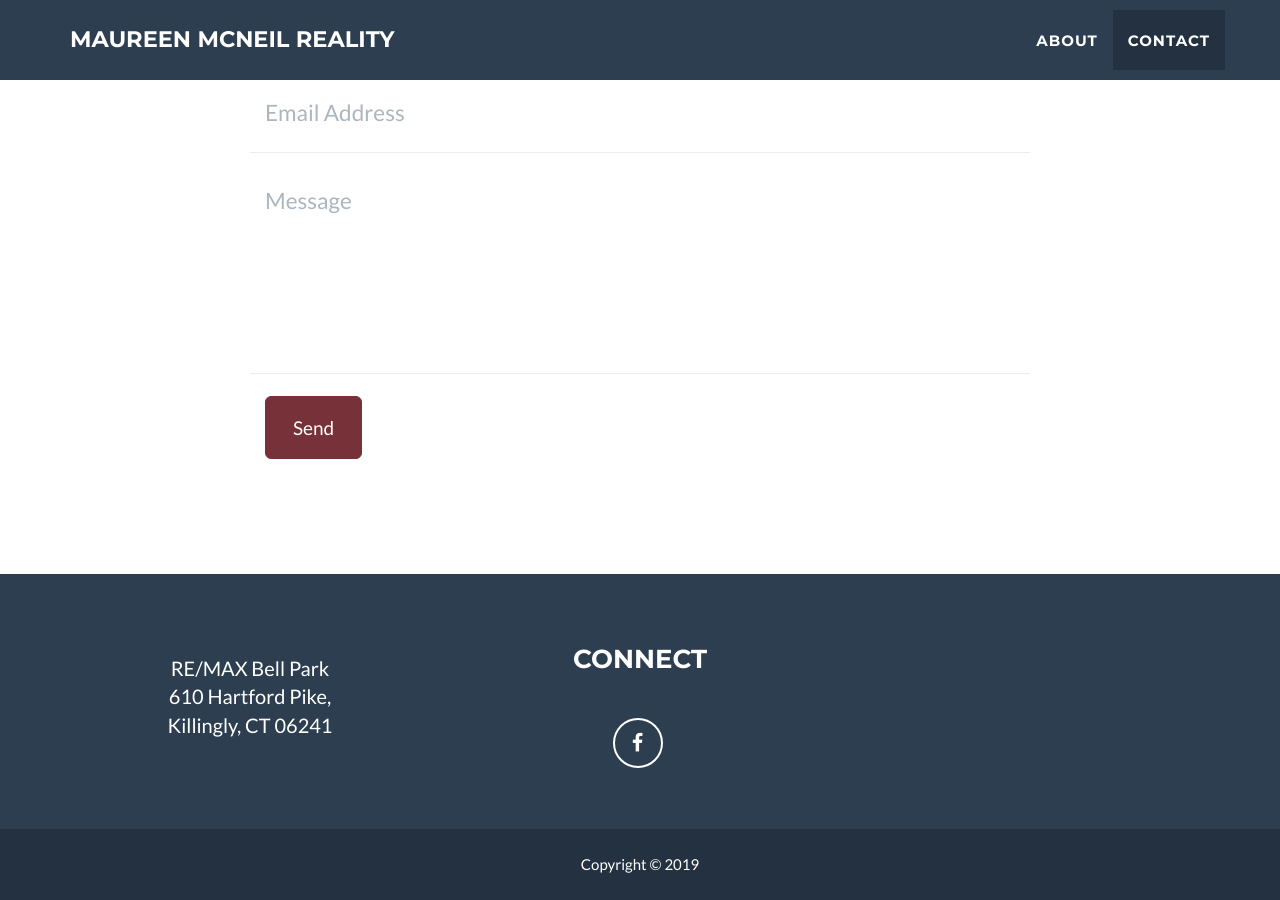
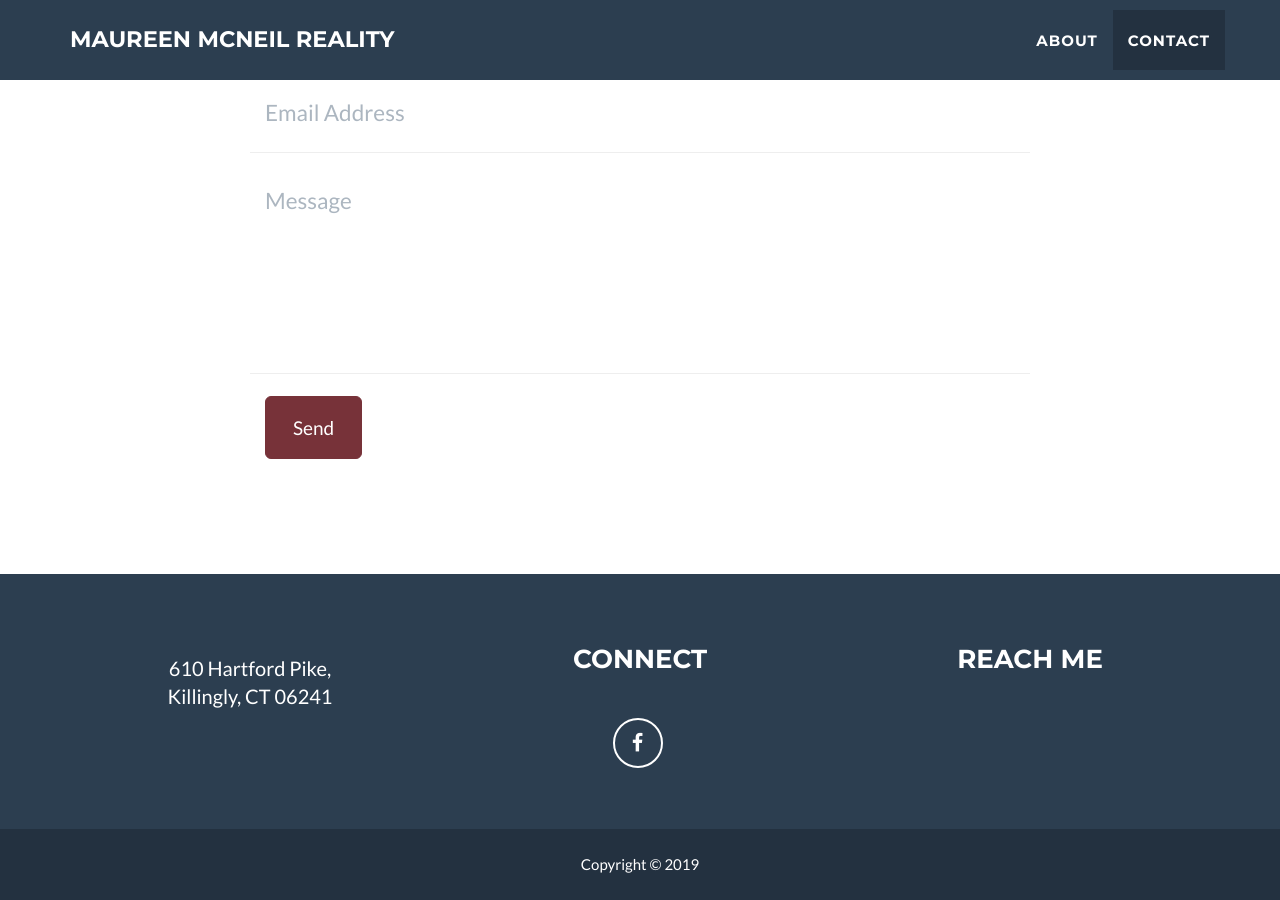
Before and after one commit to maureenmcneilreality/maureenmcneilreality, a Jekyll site: the page built from index.html, in a window 1280 px wide and 900 px high, scrolled down 1949 px. Built offline with Jekyll 4.4.1, drawn with Linux system fonts in a browser that asks for light colours.

Commit message:
Update _config.yml

```diff
--- a/_config.yml
+++ b/_config.yml
@@ -35,11 +35,10 @@ footer:
   copyright:
   address: RE/MAX Bell Park
   social: Connect
-  credits:
+  credits: Reach Me
 
 # Postal address (add as many lines as necessary)
 address:
-  - line: RE/MAX Bell Park
   - line: 610 Hartford Pike,
   - line: Killingly, CT 06241
 
```
